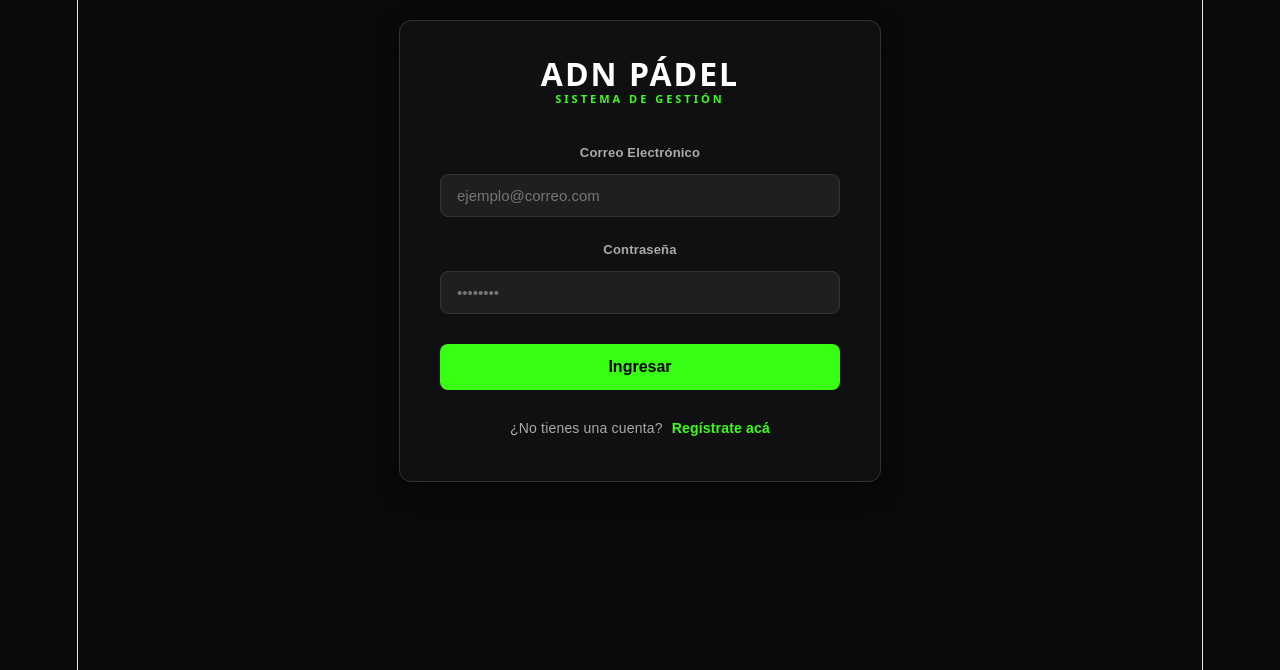
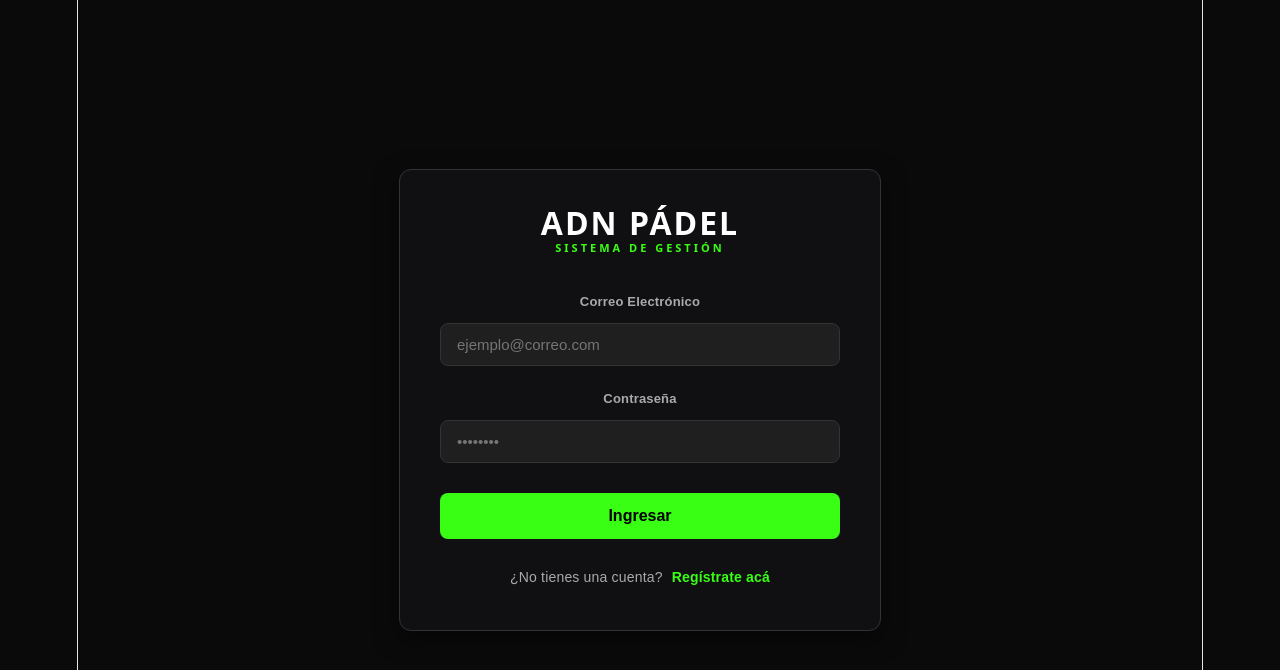
Before and after one commit to fbgawlik/padel-app-frontend, a React (Vite) app: page /login in a window 1280 px wide. Shown: the top 670 px of the page. Built offline with nearby package versions, Linux system fonts and the light colour scheme; no server answers.

Commit message:
eliminamos fondos blancos del index y le dimos movilidad con scroll al boton para crear torneos

```diff
--- a/src/screens/LoginScreen.styles.js
+++ b/src/screens/LoginScreen.styles.js
@@ -2,15 +2,16 @@ import { theme } from '../theme';
 
 export const styles = {
  contenedor: {
-    paddingBottom: theme.spacing.bottomNavPadding,
   display: 'flex',
-  justifyContent: 'center', // Centra la tarjeta horizontalmente
-  alignItems: 'center',     // Centra la tarjeta verticalmente      // Ajustado para el navegador móvil moderno
+  flexDirection: 'column',
+  justifyContent: 'center',
+  alignItems: 'center',
+  minHeight: '100dvh',
   padding: '20px',
+  boxSizing: 'border-box',
   color: '#fff',
   fontFamily: 'sans-serif',
-  boxSizing: 'border-box',
-  backgroundColor: theme.colors.background // Fondo oscuro para que combine con el diseño premium
+  backgroundColor: theme.colors.background
 },
   tarjetaLogin: {
     backgroundColor: theme.colors.cardBg,
--- a/src/screens/TorneosScreen.styles.js
+++ b/src/screens/TorneosScreen.styles.js
@@ -139,7 +139,7 @@ export const styles = {
     textAlign: 'center', padding: '40px 20px'
   },
   fabButton: {
-    position: 'fixed', bottom: '100px', right: '20px',
+    position: 'fixed', bottom: '100px', right: '24px',
     width: '56px', height: '56px', borderRadius: '28px',
     backgroundColor: theme.colors.primary, display: 'flex', alignItems: 'center', justifyContent: 'center',
     border: 'none', boxShadow: '0 4px 16px rgba(57, 255, 20, 0.4)', cursor: 'pointer', zIndex: 999
```
